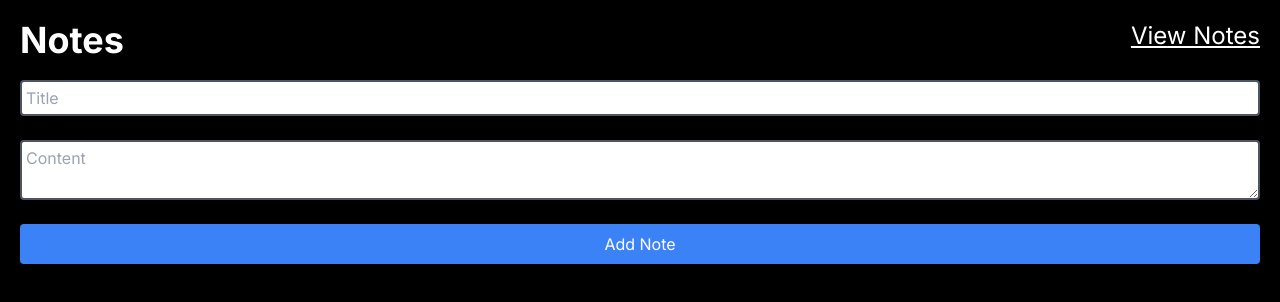
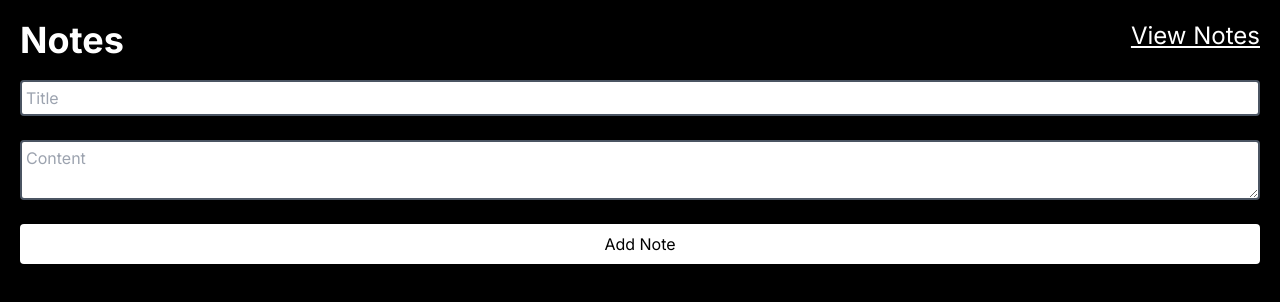
Before and after one commit to madhenkumar/note-app, a Next.js app: page / in a window 1280 px wide. Shown: the top 302 px of the page. Built offline with nearby package versions, Linux system fonts and the light colour scheme.

Commit message:
10 min tailwind

```diff
--- a/app/page.tsx
+++ b/app/page.tsx
@@ -83,15 +83,15 @@ export default function Home() {
         placeholder="Title"
         value = {form.title}
         onChange={e=> setForm({...form,title:e.target.value})}
-        className="border-2 rounded border-gray-600 p-1"
+        className="border-2 rounded border-gray-600 p-1 text-black"
         />
         <textarea
         placeholder ="Content"
         value = {form.content}
         onChange={e=>setForm({...form,content:e.target.value})}
-        className="border-2 rounded border-gray-600 p-1"
+        className="border-2 rounded border-gray-600 p-1 text-black"
         />
-        <button type="submit" className="bg-blue-500 text-white rounded p-2 hover:bg-blue-600">
+        <button type="submit" className="bg-white text-black rounded p-2 hover:bg-slate-100">
           Add Note
           </button>
       </form>
```
